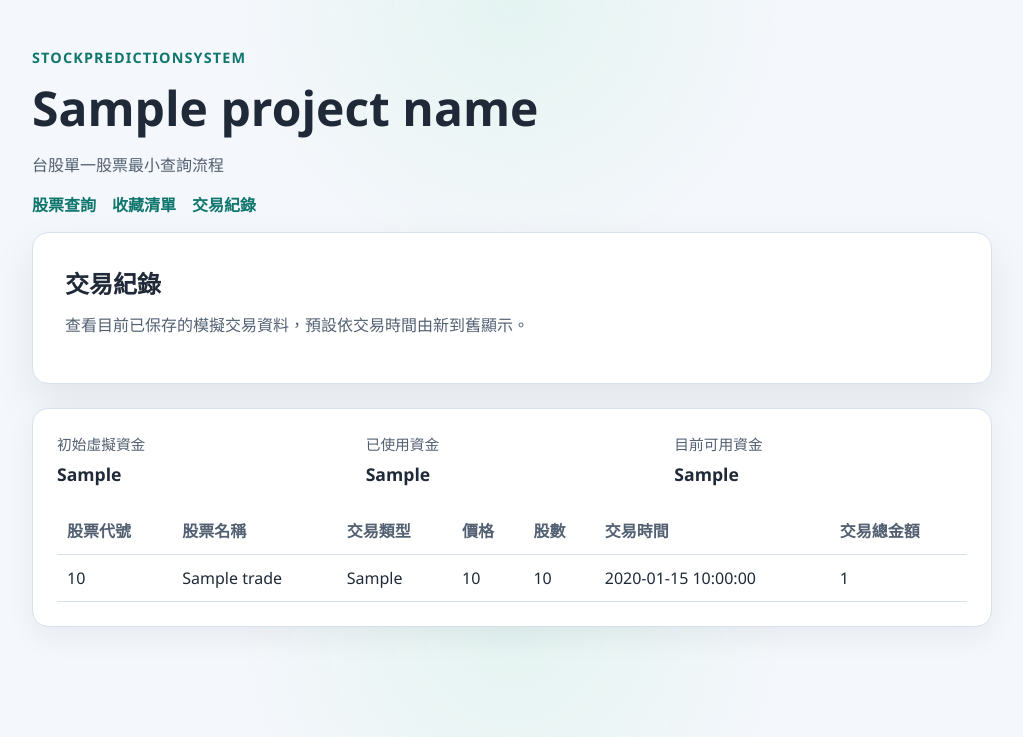
After one commit to jeff841117/StockPredictionSystem, a FastAPI app: template app/templates/trades.html in a window 1280 px wide. The commit adds this page. Shown: the top 737 px of the page, without its empty margins (128-1151 px from the left). Run offline with FastAPI, Linux system fonts and the light colour scheme; the template is opened without the code that fills it: most values are stand-ins (such as "Sample title", 1, 10 or a date in 2020).

Commit message:
feat: add trade history page

```diff
--- a/app/templates/base.html
+++ b/app/templates/base.html
@@ -15,6 +15,7 @@
             <nav class="site-nav">
                 <a href="{{ url_for('index') }}">股票查詢</a>
                 <a href="{{ url_for('watchlist_page') }}">收藏清單</a>
+                <a href="{{ url_for('trades_page') }}">交易紀錄</a>
             </nav>
         </div>
     </header>
--- /dev/null
+++ b/app/templates/trades.html
@@ -0,0 +1,60 @@
+{% extends "base.html" %}
+
+{% block title %}交易紀錄 | {{ project_name }}{% endblock %}
+
+{% block content %}
+<section class="hero">
+    <h2>交易紀錄</h2>
+    <p>查看目前已保存的模擬交易資料，預設依交易時間由新到舊顯示。</p>
+</section>
+
+<section class="result-panel">
+    <div class="stock-summary">
+        <div>
+            <span class="label">初始虛擬資金</span>
+            <strong>{{ virtual_cash_summary.initial_cash }}</strong>
+        </div>
+        <div>
+            <span class="label">已使用資金</span>
+            <strong>{{ virtual_cash_summary.used_cash }}</strong>
+        </div>
+        <div>
+            <span class="label">目前可用資金</span>
+            <strong>{{ virtual_cash_summary.available_cash }}</strong>
+        </div>
+    </div>
+
+    {% if trades %}
+    <div class="table-wrapper">
+        <table>
+            <thead>
+                <tr>
+                    <th>股票代號</th>
+                    <th>股票名稱</th>
+                    <th>交易類型</th>
+                    <th>價格</th>
+                    <th>股數</th>
+                    <th>交易時間</th>
+                    <th>交易總金額</th>
+                </tr>
+            </thead>
+            <tbody>
+                {% for trade in trades %}
+                <tr>
+                    <td>{{ trade.stock_no }}</td>
+                    <td>{{ trade.stock_name }}</td>
+                    <td>{{ trade.trade_type }}</td>
+                    <td>{{ trade.price }}</td>
+                    <td>{{ trade.quantity }}</td>
+                    <td>{{ trade.trade_time }}</td>
+                    <td>{{ trade.total_amount }}</td>
+                </tr>
+                {% endfor %}
+            </tbody>
+        </table>
+    </div>
+    {% else %}
+    <p class="help-text">目前尚無交易紀錄，先從股票查詢結果頁完成一筆模擬買進吧。</p>
+    {% endif %}
+</section>
+{% endblock %}
```
Also changed, not shown: app/routers/trades.py (+21 -2 lines), app/services/trade_service.py (+26 -0 lines), tests/test_trades.py (+29 -0 lines), README.md.
